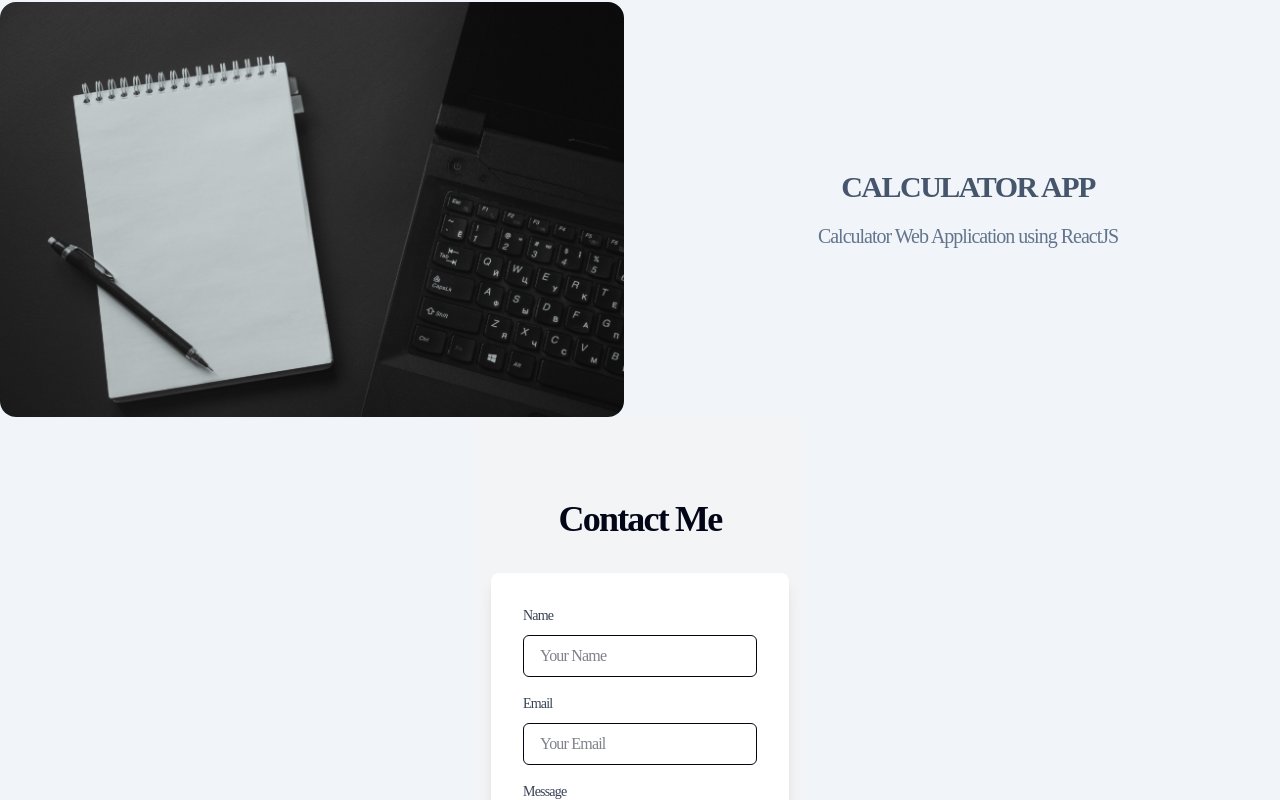
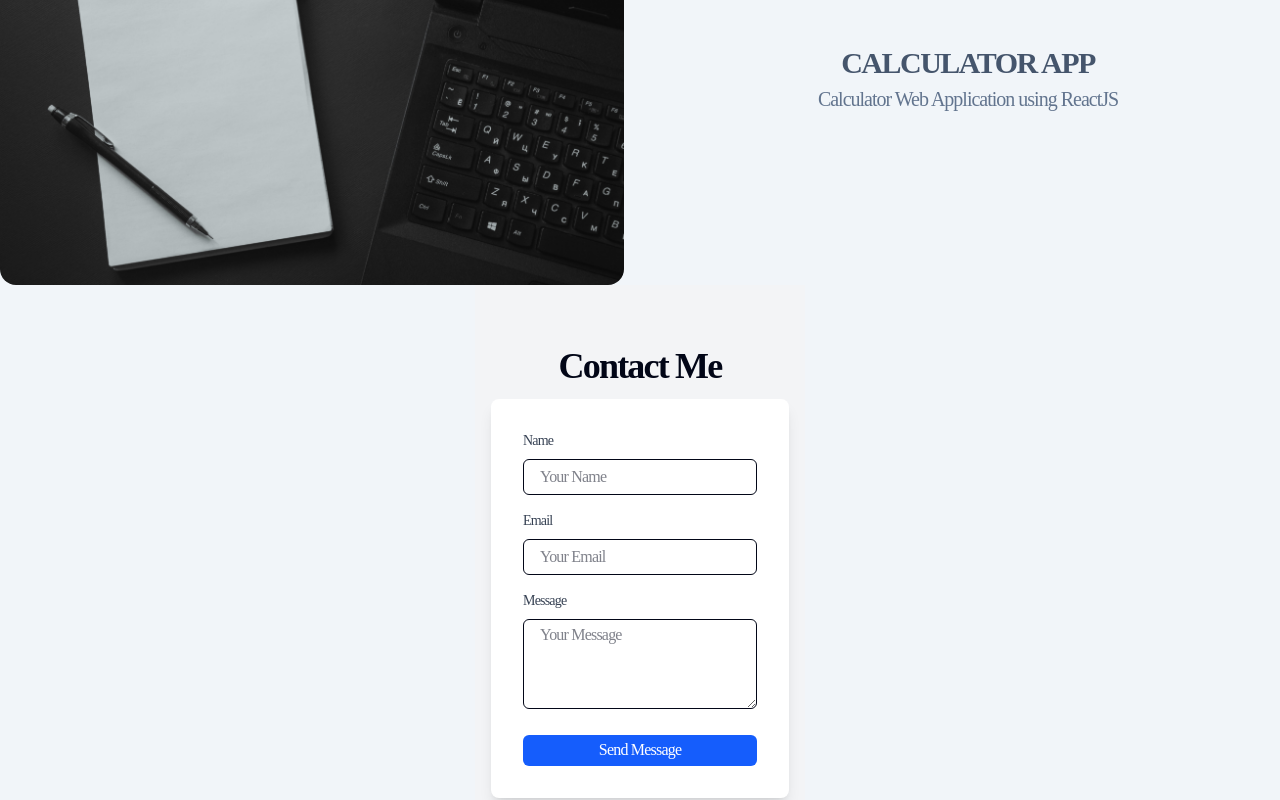
Before and after one commit to Zardd99/Porfolio, a React (Vite) app: page / in a window 1280 px wide. Shown: the part 3395-4195 px from the top of the page. Built offline with nearby package versions, Linux system fonts and the light colour scheme.

Commit message:
TestCommit

```diff
--- a/src/index.css
+++ b/src/index.css
@@ -1,5 +1,4 @@
 @import "tailwindcss";
-
 @import url("https://fonts.googleapis.com/css2?family=Poppins:wght@400;500;600&display=swap");
 
 @theme {
@@ -26,10 +25,6 @@
   --size-9xl: 8rem;
   --size-10xl: 10rem;
 }
-* {
-  line-height: calc(1em + 0.5rem);
-  box-sizing: border-box;
-}
 
 @layer base {
   html {
@@ -37,19 +32,14 @@
   }
 
   body {
-    background-color: var(--color-light);
-    color: var(--color-dark);
-    transition: 0.5s ease-in;
+    @apply bg-light text-dark transition-colors duration-500 ease-in;
   }
 
   body,
   button,
   input,
   textarea {
-    font-family: var(--font-display);
-    font-size: var(--size-base);
-    letter-spacing: -0.05em;
-    line-height: 0.9;
+    @apply font-display text-base tracking-tighter leading-[0.9];
   }
 
   h1,
@@ -57,13 +47,11 @@
   h3,
   h4,
   h5 {
-    font-weight: 600;
-    line-height: 0.9;
-    letter-spacing: -0.05em;
+    @apply font-semibold leading-[0.9] tracking-tighter;
   }
 
   p {
-    letter-spacing: -0.05em;
+    @apply tracking-tighter;
   }
 
   img,
@@ -71,37 +59,26 @@
   video,
   canvas,
   svg {
-    display: block;
-    max-width: 100%;
-    user-select: none;
+    @apply block max-w-full select-none;
   }
 
   button {
-    display: inline-block;
-    outline: none;
-    padding: 0;
-    border: none;
-    background: none;
-    cursor: pointer;
-    color: inherit;
+    @apply inline-block outline-none p-0 border-0 bg-none cursor-pointer text-inherit;
   }
 
   ul {
-    list-style: none;
+    @apply list-none;
   }
 
   a {
-    transition: 0.5s ease-in;
-    color: var(--color-dark);
-    text-decoration: none;
+    @apply transition-colors duration-500 ease-in text-dark no-underline;
   }
 
   hr {
-    transition: 0.5s ease-in;
-    border: 1px solid var(--color-dark);
+    @apply transition-all duration-500 ease-in border border-dark;
   }
 
   strong {
-    color: var(--color-indigo-500);
+    @apply text-indigo-500;
   }
 }
```
